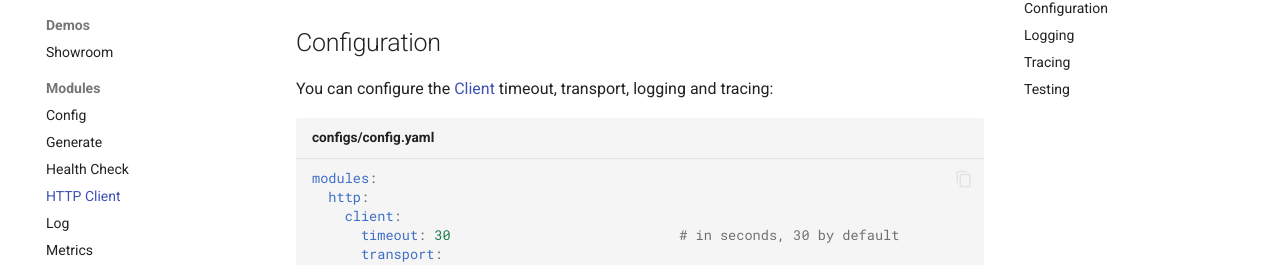
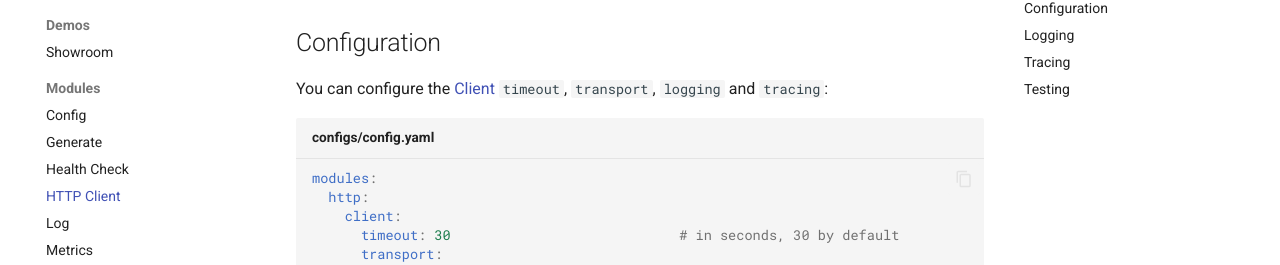
Before and after one commit to ankorstore/yokai, an MkDocs documentation site: the page built from docs/modules/fxhttpclient.md, in a window 1280 px wide and 900 px high, scrolled down 1450 px. Shown: the part 181-446 px from the top of the window. Built offline with MkDocs 1.6.1 and Material for MkDocs 9.7.7, drawn with Linux system fonts in a browser that asks for light colours; comment, search, counter and statistics services are not loaded.

Commit message:
doc(main): Added documentation

````diff
--- a/docs/modules/fxhttpclient.md
+++ b/docs/modules/fxhttpclient.md
@@ -75,7 +75,7 @@ func (s *ExampleService) Call(ctx context.Context) (*http.Response, error) {
 
 ## Configuration
 
-You can configure the [Client](https://pkg.go.dev/net/http#Client) timeout, transport, logging and tracing:
+You can configure the [Client](https://pkg.go.dev/net/http#Client) `timeout`, `transport`, `logging` and `tracing`:
 
 ```yaml title="configs/config.yaml"
 modules:
````
